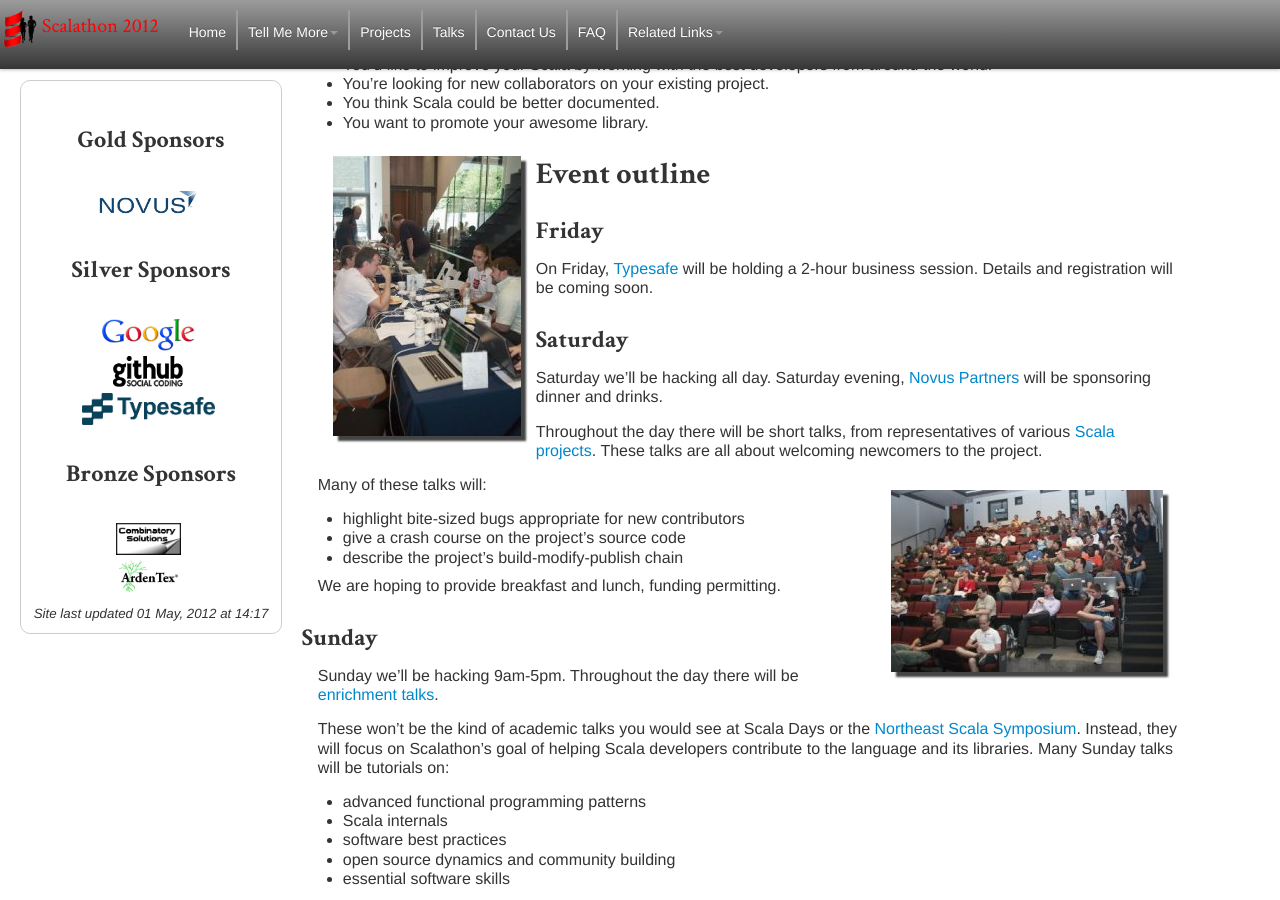
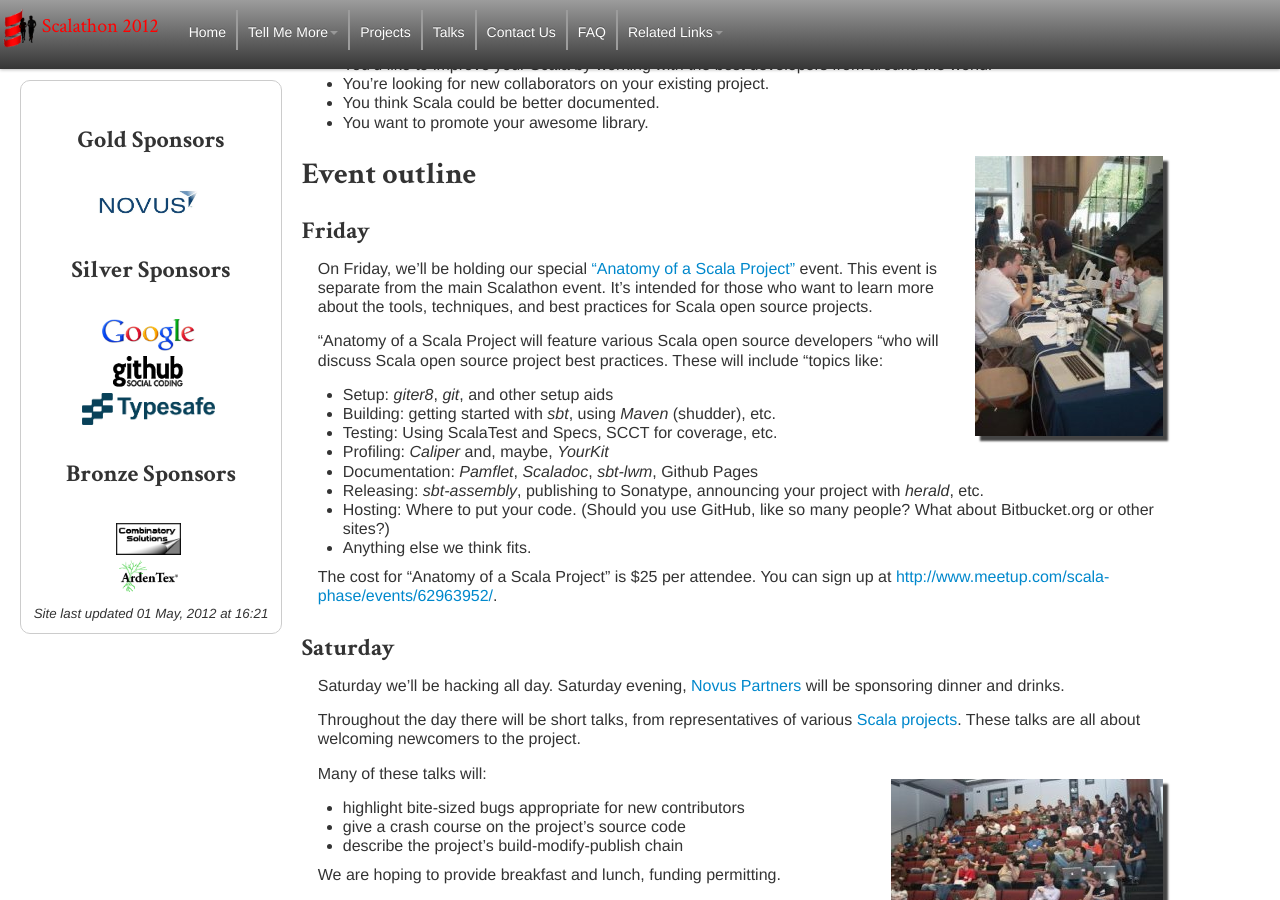
Before and after one commit to scala-phase/scalathon, a Jekyll site: the page built from 2012/outline.md, in a window 1280 px wide and 900 px high, scrolled down 325 px. Built offline with Jekyll 4.4.1, drawn with Linux system fonts in a browser that asks for light colours; nearby versions of some CDN libraries.

Commit message:
Added Friday event

```diff
--- a/2012/outline.md
+++ b/2012/outline.md
@@ -21,14 +21,34 @@
 * You think Scala could be better documented.
 * You want to promote your awesome library.
 
-<img src="social.jpg" width="188" height="280" class="left photo"/>
+<img src="social.jpg" width="188" height="280" class="right photo"/>
 
 # Event outline
 
 ## Friday
 
-On Friday, [Typesafe](http://typesafe.com/) will be holding a 2-hour
-business session. Details and registration will be coming soon.
+On Friday, we'll be holding our special
+["Anatomy of a Scala Project"][friday-meetup] event.
+This event is separate from the main Scalathon event. It's intended for those
+who want to learn more about the tools, techniques, and best practices for
+Scala open source projects.
+
+"Anatomy of a Scala Project will feature various Scala open source developers
+"who will discuss Scala open source project best practices. These will include
+"topics like:
+
+* Setup: _giter8_, _git_, and other setup aids
+* Building: getting started with _sbt_, using _Maven_ (shudder), etc.
+* Testing: Using ScalaTest and Specs, SCCT for coverage, etc.
+* Profiling: _Caliper_ and, maybe, _YourKit_
+* Documentation: _Pamflet_, _Scaladoc_, _sbt-lwm_, Github Pages
+* Releasing: _sbt-assembly_, publishing to Sonatype, announcing your project with _herald_, etc.
+* Hosting: Where to put your code. (Should you use GitHub, like so many people? What about Bitbucket.org or other sites?)
+* Anything else we think fits.
+
+The cost for "Anatomy of a Scala Project" is $25 per attendee.  You can sign
+up at <http://www.meetup.com/scala-phase/events/62963952/>.
+
 
 ## Saturday
 
@@ -73,3 +93,5 @@
 hacking, something you can't do if you're stuck in a lecture hall all day. All
 talks will be recorded and posted on Vimeo.com after the event. So our advice
 is to go to a couple talks each day and save the rest for home.
+
+[friday-meetup]: http://www.meetup.com/scala-phase/events/62963952/
--- a/_includes/last-updated-2012.html
+++ b/_includes/last-updated-2012.html
@@ -1 +1 @@
-<span class="date">Site last updated 01 May, 2012 at 14:17</span>
+<span class="date">Site last updated 01 May, 2012 at 16:21</span>
```
Also changed, not shown: 2012/index.md (+8 -3 lines), 1 other file.
